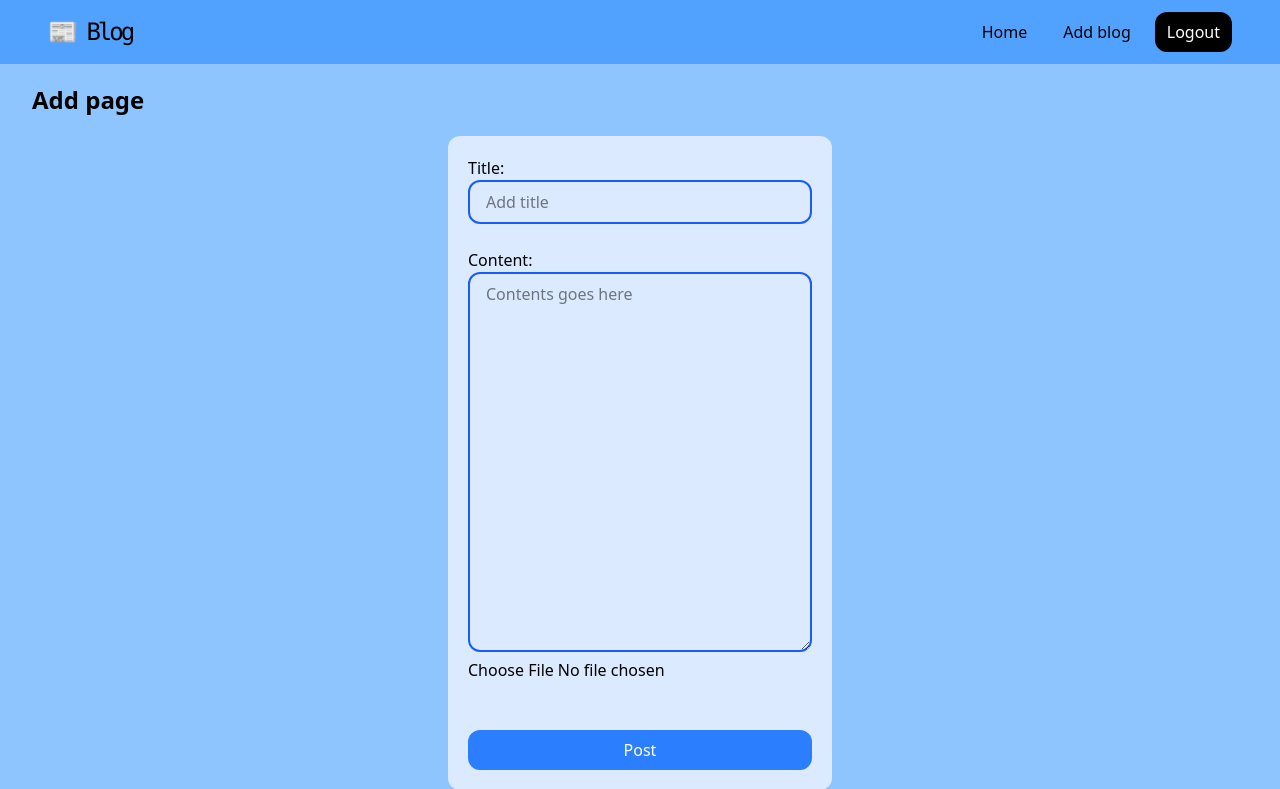
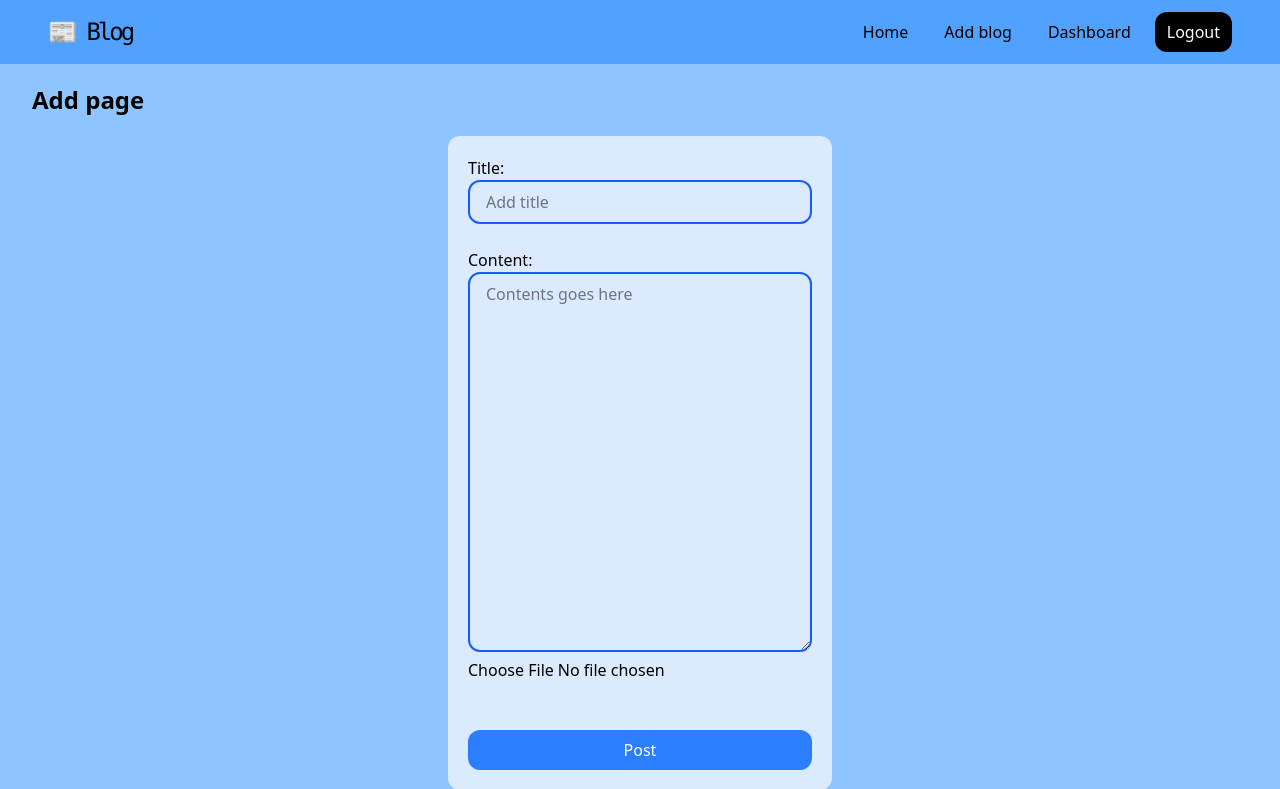
Before and after one commit to Pelz00/golB, a Flask app: page /addblog in a window 1280 px wide. Shown: the top 789 px of the page. Run offline with Flask 3, Linux system fonts and the light colour scheme; a user stored in the database is signed in.

Commit message:
refactored

```diff
--- a/app.py
+++ b/app.py
@@ -68,14 +68,14 @@ def load_user(user_id):
 
 
 # ── DASHBOARD — public, shows ALL blogs ──────────────────────────────────────
-@app.route('/dashboard')
+@app.route('/')
 def dashboard():
     all_blogs = Blogs.query.order_by(Blogs.date_posted.desc()).all()
     return render_template('dashboard.html', blogs=all_blogs, total=len(all_blogs))
 
 
 # HOME — only shows the current user's blogs
-@app.route('/')
+@app.route('/home')
 @login_required
 def blogs():
     user_blogs = Blogs.query.filter_by(user_id=current_user.id).all()
--- a/templates/base.html
+++ b/templates/base.html
@@ -20,6 +20,9 @@
             </a>
             <a class="bg-transparent hover:bg-blue-600 transition duration-700 py-1 px-3 rounded cursor-pointer" href="{{ url_for('add_blog') }}">
                 Add blog
+            </a>
+            <a class="bg-transparent hover:bg-blue-600 transition duration-700 py-1 px-3 rounded cursor-pointer" href="{{ url_for('dashboard') }}">
+                Dashboard
             </a>
 
             {% if current_user.is_authenticated %}
--- a/templates/dashboard.html
+++ b/templates/dashboard.html
@@ -16,8 +16,8 @@
         {% for category, message in messages %}
           <div class="px-4 py-3 rounded-xl text-sm font-medium
             {% if category == 'success' %} bg-green-100 text-green-800
-            {% elif category == 'danger' %}  bg-red-100 text-red-800
-            {% else %}                        bg-blue-100 text-blue-800
+            {% elif category == 'danger' %} bg-red-100 text-red-800
+            {% else %} bg-blue-100 text-blue-800
             {% endif %}">
             {{ message }}
           </div>
@@ -71,7 +71,6 @@
   {% else %}
     <!-- Empty state -->
     <div class="flex flex-col items-center justify-center py-24 text-center">
-      <div class="text-6xl mb-4">📭</div>
       <h2 class="text-xl font-bold text-white mb-2">No blogs yet</h2>
       <p class="text-blue-900 text-sm mb-6">Be the first to share something.</p>
       {% if current_user.is_authenticated %}
```
Also changed, not shown: instance/blogs.db, static/uploads/hostel_1.jpg (added).
